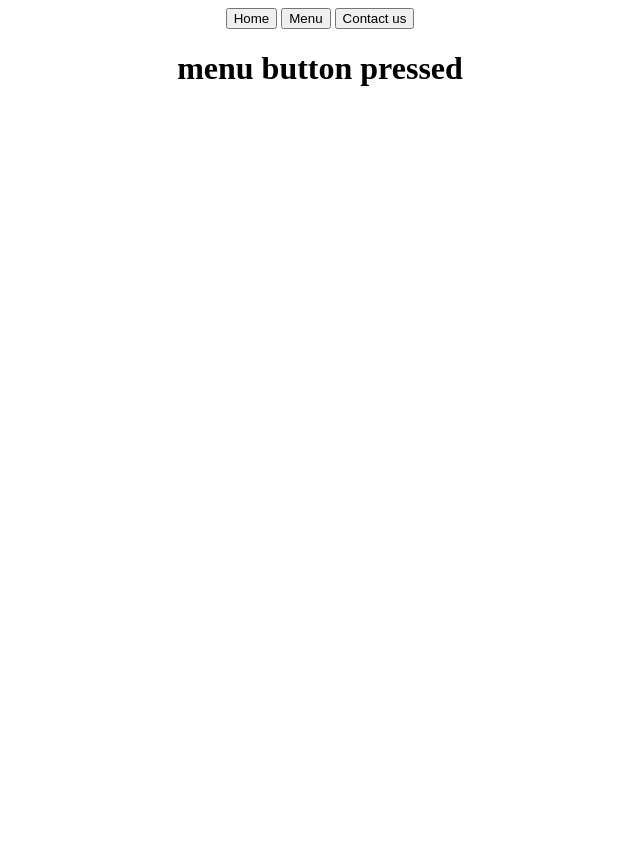
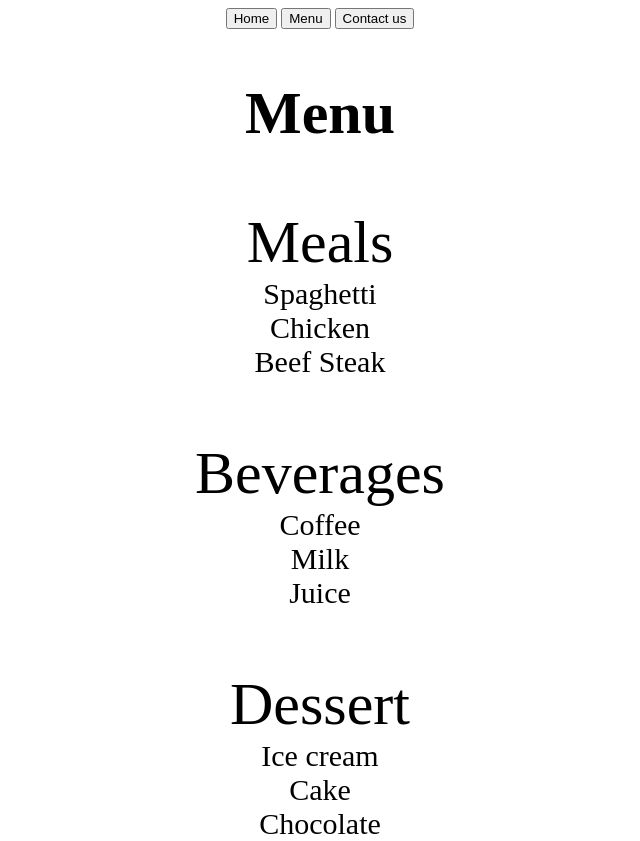
Before and after one commit to eijikong21/restaurantPage, a website built with webpack: page src/index.html in a window 1280 px wide. Both pictures are taken after a click on the button "Menu". Shown: the whole page, without its empty margins (320-960 px from the left). Before the commit the page ends 808 px from the top, so only its background shows below. Built offline with nearby package versions, Linux system fonts and the light colour scheme.

Commit message:
step 6 needs a lot of styling

```diff
--- a/package.json
+++ b/package.json
@@ -5,6 +5,7 @@
   "main": "index.js",
   "scripts": {
     "test": "echo \"Error: no test specified\" && exit 1",
+    "watch": "webpack --watch",
     "start": "webpack serve --open",
     "build": "webpack"
   },
--- a/src/index.js
+++ b/src/index.js
@@ -1,6 +1,4 @@
 import './style.css';
-const newUl = document.createElement('ul');
-const newLi = document.createElement('li');
 const div = document.getElementById('content');
 const img = document.createElement('img');
 const h1 = document.createElement('h1');
@@ -13,8 +11,8 @@ const createmenuDiv = document.createElement('div');
 const createcontactDiv = document.createElement('div');
 const newDiv = document.createElement('div');
 
-
-
+let display=false;
+let contactDisplay=false;
 console.log('test');
 createhomeDiv.className='home-div';
 div.appendChild(createhomeDiv);
@@ -56,12 +54,58 @@ else if(div.contains(createcontactDiv)){
 }
 
 
+createmenuDiv.className='menu-div';
+div.appendChild(createmenuDiv);
 
-    createmenuDiv.className='menu-div';
-    div.appendChild(createmenuDiv);
+    if(display==false){
     const menuDiv = document.querySelector('.menu-div');
-    h1.textContent="menu button pressed";
-    menuDiv.appendChild(h1);
+    const menuHeader = document.createElement('h2');
+    menuHeader.textContent="Menu";
+    menuDiv.appendChild(menuHeader);
+    for (let i = 0; i < 3; i++){
+    const newUl = document.createElement('ul');
+        menuDiv.appendChild(newUl);
+        switch(i){
+            case 0: newUl.textContent='Meals'
+            break;
+            case 1: newUl.textContent='Beverages'
+            break;
+            case 2: newUl.textContent='Dessert'
+            break;
+        }
+         for (let j = 0; j < 3; j++) {
+            const newLi = document.createElement('li');
+            newUl.appendChild(newLi);
+        }
+    }
+    const allLi = menuDiv.querySelectorAll('li');
+
+    allLi.forEach((li, index) => {
+
+             switch(index){
+            case 0: li.textContent='Spaghetti'
+            break;
+            case 1: li.textContent='Chicken'
+            break;
+            case 2: li.textContent='Beef Steak'
+            break;
+            case 3: li.textContent='Coffee'
+            break;
+            case 4: li.textContent='Milk'
+            break;
+            case 5: li.textContent='Juice'
+            break;
+            case 6: li.textContent='Ice cream'
+            break;
+            case 7: li.textContent='Cake'
+            break;
+            case 8: li.textContent='Chocolate'
+            break;
+        }
+    });
+                            }
+                            display=true;
+
     console.log('menu button clicked');
 
 })
@@ -75,9 +119,36 @@ else if(div.contains(createmenuDiv)){
 }
     createcontactDiv.className='contact-div';
     div.appendChild(createcontactDiv);
+    if(contactDisplay==false){
     const contactDiv = document.querySelector('.contact-div');
-    h1.textContent="contact button pressed";
-    contactDiv.appendChild(h1);
-    console.log('menu button clicked');
     console.log('contact button clicked');
+    const createFieldset = document.createElement('fieldset');
+    for (let j = 0; j < 4; j++) {
+        const newLi = document.createElement('li');
+        createFieldset.appendChild(newLi);
+    }
+    const link = document.createElement('a');
+    const allLi = createFieldset.querySelectorAll('li');
+    allLi.forEach((li, index) => {
+
+        switch(index){
+       case 0: link.href = 'https://www.facebook.com/';
+       link.textContent = 'Facebook';
+       li.textContent='Social: ';
+        li.appendChild(link);
+       break;
+       case 1: li.textContent='Number: 09XX-XXX-XXXX'
+       break;
+       case 2: li.textContent='Email: restau@test.com'
+       break;
+       case 3: li.textContent='Address: this is a test address, enter your address here'
+       break;
+   }
+});
+    const createLegend = document.createElement('legend');
+    contactDiv.appendChild(createFieldset);
+    createLegend.textContent='Contact Us';
+    createFieldset.appendChild(createLegend);
+}
+   contactDisplay=true;
 })
--- a/src/style.css
+++ b/src/style.css
@@ -12,3 +12,19 @@ header{
 p {
     white-space: pre;
   }
+  ul{
+    padding:0;
+
+  }
+ul{
+    font-size: 60;
+  }
+  li{
+    font-size: 30;
+  }
+  h2{
+    font-size: 60;
+  }
+  legend{
+    font-size: 60;
+  }
```
Also changed, not shown: dist/main.js.
